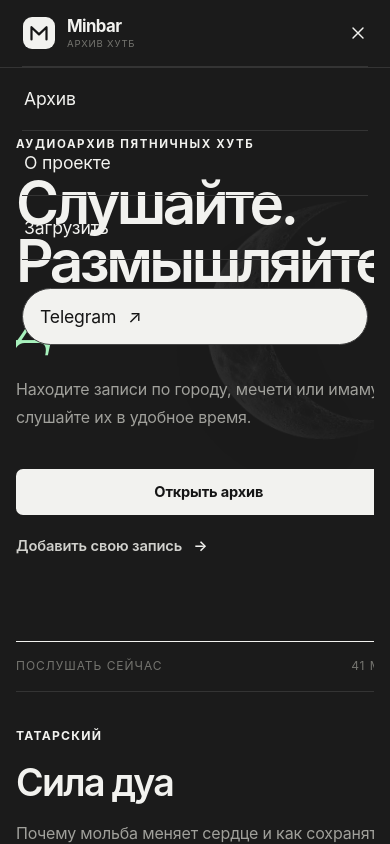
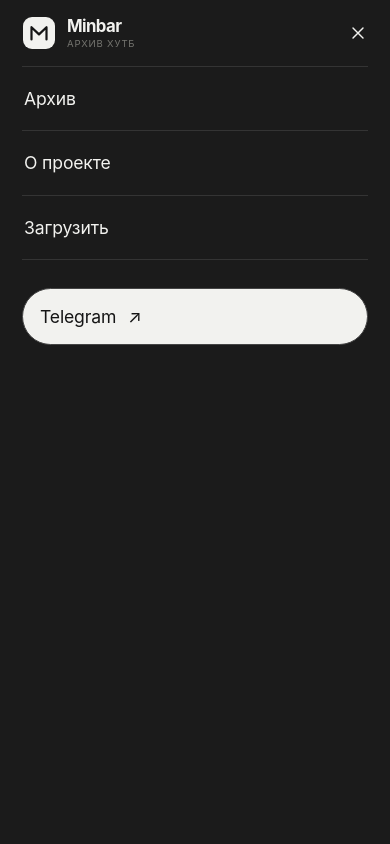
Before and after one commit to nafikovilyas24-lang/minbar-landing, a Next.js app in the folder minbar-landing-source/: page / in a window 390 px wide. Both pictures are taken after a click on the button "Открыть меню". Shown: the top 844 px of the page. Built offline with nearby package versions, Linux system fonts and the light colour scheme; no server answers; the database is empty.

Commit message:
Fix mobile navigation overlay

```diff
--- a/minbar-landing-source/app/globals.css
+++ b/minbar-landing-source/app/globals.css
@@ -411,6 +411,7 @@
 
 @media (max-width: 820px) {
   body { padding-bottom: 72px; }
+  body:has(.main-nav.is-open) { overflow: hidden; }
   body:has(.maintenance-screen) { padding-bottom: 0; }
   .section-shell { width: min(100% - 32px, 680px); }
   .maintenance-screen { width: calc(100% - 32px); padding-block: 22px 26px; }
@@ -422,8 +423,9 @@
   .maintenance-footer { align-items: flex-start; flex-direction: column; gap: 16px; }
   .desktop-link { display: none; }
   .mobile-only { display: inline-flex !important; width: 100%; margin-top: 25px; }
+  .site-header { backdrop-filter: none; }
   .header-inner { min-height: 67px; }
-  .main-nav { position: fixed; inset: 0; display: none; flex-direction: column; align-items: flex-start; gap: 0; padding: 0 22px 40px; background: var(--bg); color: var(--ink); }
+  .main-nav { position: fixed; z-index: 100; inset: 0; min-height: 100dvh; display: none; flex-direction: column; align-items: flex-start; gap: 0; overflow-y: auto; padding: 0 22px 40px; background: #1b1b1b; color: var(--ink); }
   .main-nav.is-open { display: flex; }
   .main-nav > a { width: 100%; padding: 18px 2px; border-bottom: 1px solid var(--line); font-size: 1.1rem; }
   .main-nav .telegram-link { width: 100%; margin: 28px 0 0; padding: 14px 17px; border: 1px solid var(--line-light); }
--- a/minbar-landing-source/components/site-header.tsx
+++ b/minbar-landing-source/components/site-header.tsx
@@ -29,7 +29,7 @@
           <Link href="/archive" onClick={close}>Архив</Link>
           <Link href="/about" onClick={close}>О проекте</Link>
           <Link href="/upload" onClick={close}>Загрузить</Link>
-          <a className="telegram-link" href="https://t.me/minbar_archive_bot" target="_blank" rel="noreferrer">Telegram <span aria-hidden="true">↗</span></a>
+          <a className="telegram-link" href="https://t.me/minbar_archive_bot" target="_blank" rel="noreferrer" onClick={close}>Telegram <span aria-hidden="true">↗</span></a>
         </nav>
         <button className="menu-button" onClick={() => setOpen(true)} aria-label="Открыть меню"><span /><span /></button>
       </div>
```
